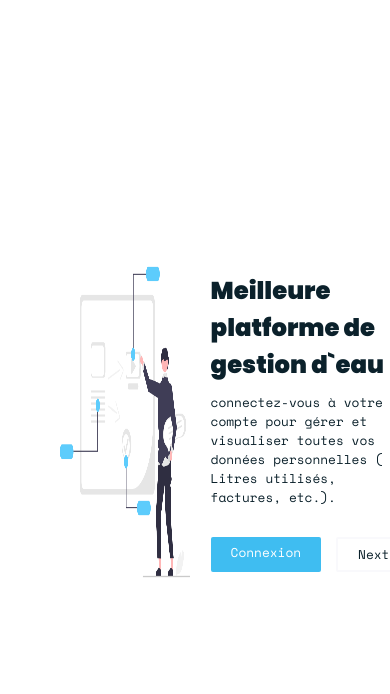
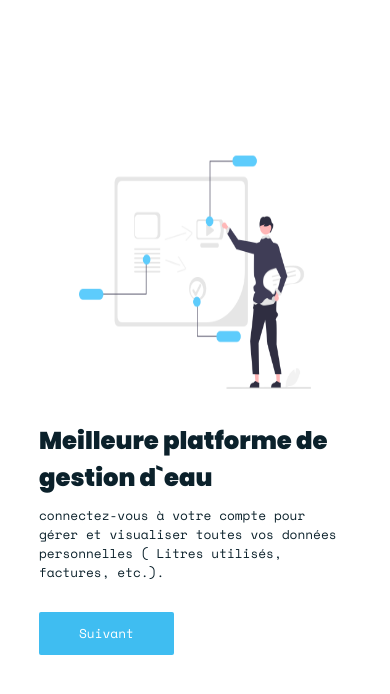
Before and after one commit to ERuvinga/Hydrol-App-front, a Next.js app: page / in a window 390 px wide. Shown: the top 694 px of the page. Built offline with nearby package versions, Linux system fonts and the light colour scheme.

Commit message:
add a responsive style of main page

```diff
--- a/src/Style/leading.module.css
+++ b/src/Style/leading.module.css
@@ -18,15 +18,82 @@
     color: white;
 }
 
+/*Small screens*/
+.AllBtns{
+    margin-top: 20px;
+    display: flex;
+    gap: 15px;
+}
+
+.BtnHome{
+    color: white;
+    background-color: #3FBDF1;
+    padding: 12px 40px;
+    text-decoration: none;
+    border-radius: 2px;
+    box-shadow: 0 0 1px 0 #F9F9FC;
+}
+
+.BtnLogin{
+    display: none;
+}
+
 .ContainerLeadingPage{
     width: 80%;
+    max-width: 1300px;
     height: 100vh;
     margin: auto;
 
     display: flex;
+    flex-direction: column;
     align-items: center;
+    justify-content: center;
 
+    color: #0b212b;
+    font-family: monoRegular;
+    font-size: .8em;
 }
+
+.ContainerLeadingPage .Description{
+    display: flex;
+    flex-direction: column;
+    gap: 10px;
+    height: 300px;
+}
+
+.LeadingIllustrat{
+    width: 45%;
+    height: 30%;
+    max-width: 450px;
+    min-height: 300px;
+}
+
+.ContainerLeadingPage .HeadDescr{
+    color: #0b212b;
+    font-family: poppinBlack;
+    font-size: 1.9em;
+}
+
+/*Mobile*/
+@media screen and (max-width:500px){
+    .LeadingIllustrat{
+        width: 98%;
+    }
+}
+
+/* large screen*/
+@media screen and (min-width:860px) {
+    .ContainerLeadingPage{
+        width: 80%;
+        max-width: 1300px;
+        height: 100vh;
+        margin: auto;
+
+        display: flex;
+        flex-direction: row;
+        align-items: center;
+    }
+
     .ContainerLeadingPage .Description{
         flex-direction: column;
         display: flex;
@@ -40,25 +107,6 @@
         height: 400px;
     }
 
-
-.ContainerLeadingPage .HeadDescr{
-    color: #0b212b;
-    font-family: poppinBlack;
-    font-size: 1.9em;
-}
-
-.ContainerLeadingPage{
-    color: #0b212b;
-    font-family: monoRegular;
-    font-size: .8em;
-}
-
-.AllBtns{
-    margin-top: 20px;
-    display: flex;
-    gap: 15px;
-}
-
     .BtnLogin, .BtnHome{
         padding: 6px 20px;
         text-decoration: none;
@@ -66,16 +114,13 @@
         box-shadow: 0 0 1px 0 #F9F9FC;
     }
 
+    .BtnLogin{
+        display: flex;
+        color: #0b212b;
+        border: #F9F9FC solid 2px;
+    }
+
     .BtnLogin:hover, .BtnHome:hover{
         opacity: .7;
     }
-
-.BtnHome{
-    color: white;
-    background-color: #3FBDF1;
 }
-
-.BtnLogin{
-    color: #0b212b;
-    border: #F9F9FC solid 2px;
-}
--- a/src/app/page.tsx
+++ b/src/app/page.tsx
@@ -5,11 +5,11 @@ import { useEffect, useState } from "react";
 
 export default function Home() {
 
-  const [preloadingState, setPreloadingState] = useState(false);
+  const [preloadingState, setPreloadingState] = useState(true);
   useEffect(()=>{
-      // setTimeout(()=>{
-      //   setPreloadingState(false);
-      // },5000)
+      setTimeout(()=>{
+        setPreloadingState(false);
+      },5000)
   },[])
 
   return (
--- a/src/components/laedingPage.tsx
+++ b/src/components/laedingPage.tsx
@@ -16,14 +16,14 @@ const LoadingPage = () =>{
 
 const MainLeadingPage = ()=>{
     return(
-        <section className={`${style.ContainerLeadingPage}`}>
+        <section className={`${style.ContainerLeadingPage}` }>
             <img alt="Manage Illustration" className={`${style.LeadingIllustrat}`} src={"/img/home.png"}/>
             <div className={`${style.Description}`}>
                 <h1  className={`${style.HeadDescr}`}>Meilleure platforme de gestion d`eau</h1>
                 <p  className={`${style.paragDescr}`}>connectez-vous à votre compte pour gérer et visualiser toutes vos données personnelles ( Litres utilisés, factures, etc.).</p>
                 <div className={`${style.AllBtns}`}>
-                    <Link className={`${style.BtnHome}`} href={"/home/"}>Connexion</Link>
-                    <Link className={`${style.BtnLogin}`} href={"/Login"}>Next</Link>
+                    <Link className={`${style.BtnHome}`} href={"/home"}>Suivant</Link>
+                    <Link className={`${style.BtnLogin}`} href={"/Login"}>Connexion</Link>
                 </div>
             </div>
         </section>
```
Lines whose indentation alone changed are shown as unchanged.
